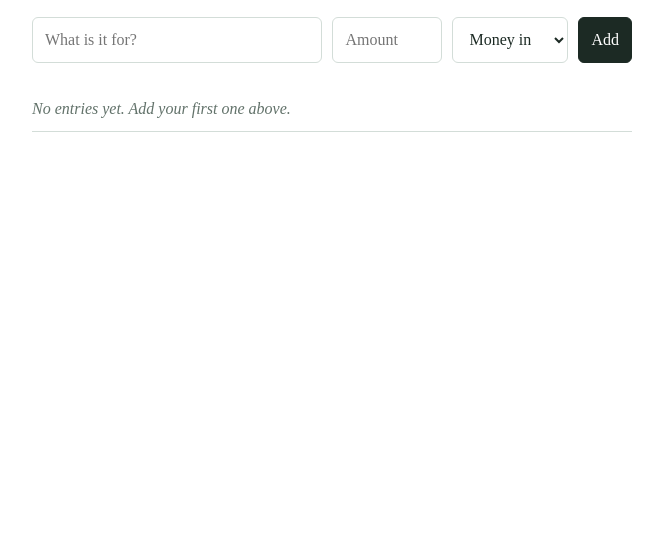
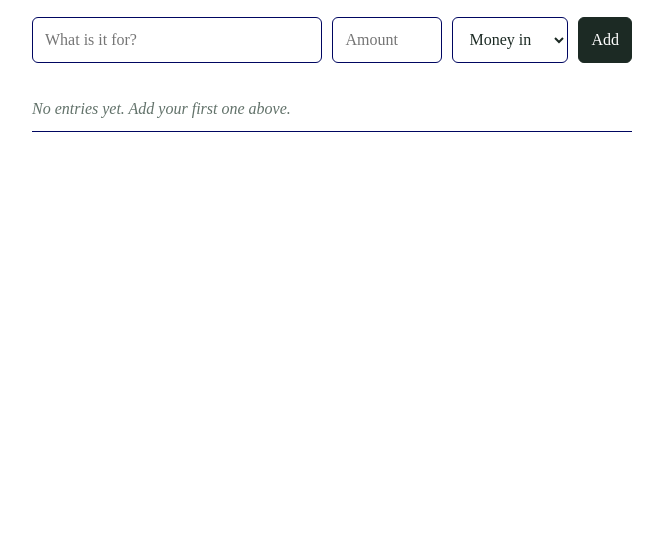
Before and after one commit to paigealvarez00-eng/my-allo-tracker, a plain HTML site: page allowance.html in a window 1280 px wide. Shown: the part 259-800 px from the top of the page, without its empty margins (308-971 px from the left). Drawn offline with Linux system fonts and the light colour scheme.

Commit message:
Change line color variable in CSS

```diff
--- a/allowance.html
+++ b/allowance.html
@@ -11,7 +11,7 @@
       --bg: ##FDB9FB;
       --ink: #1c2a24;
       --muted: #62726a;
-      --line: #d3ddd8;
+      --line: #000661;
       --income: #1f7a46;
       --expense: #b3402f;
     }
```
